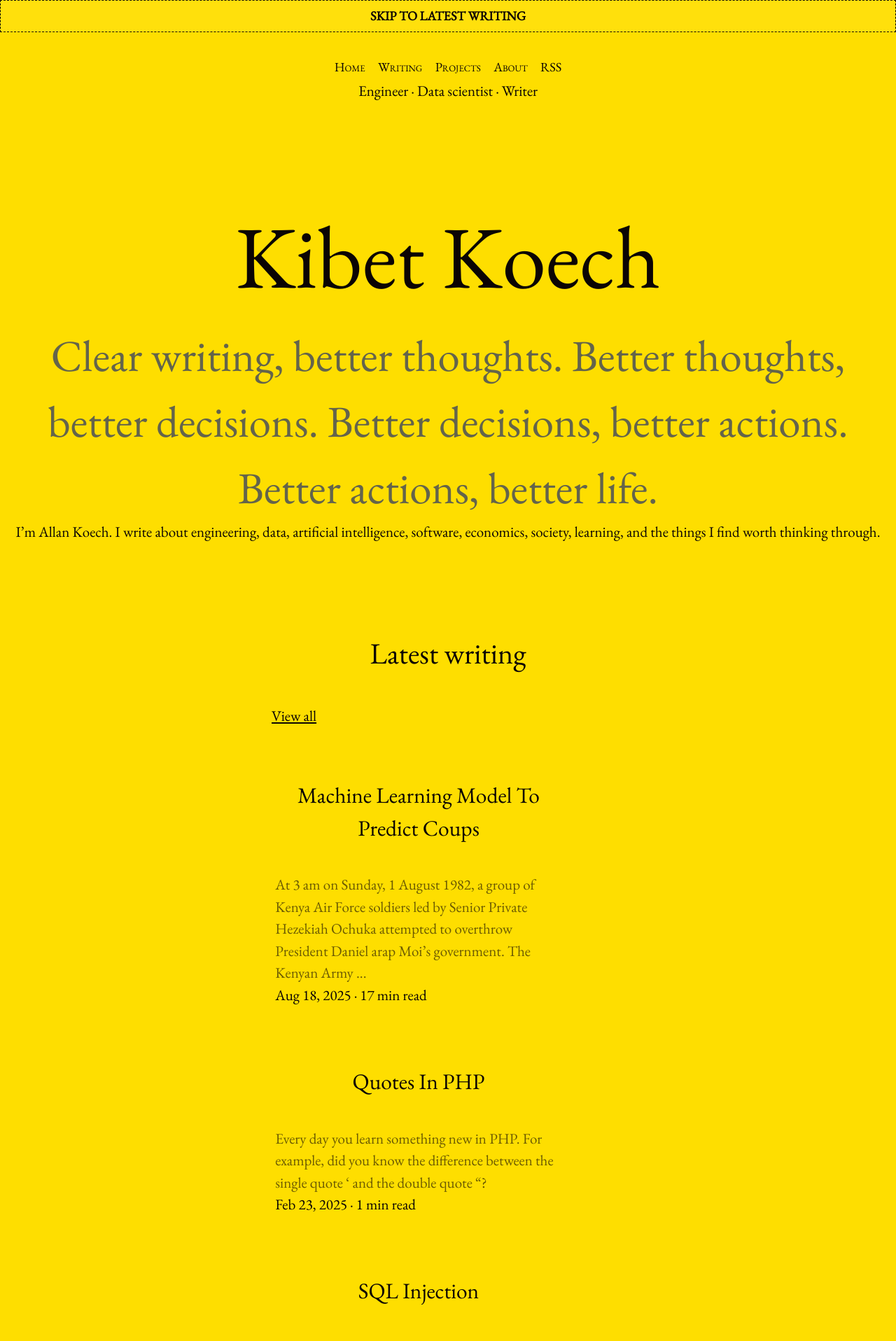
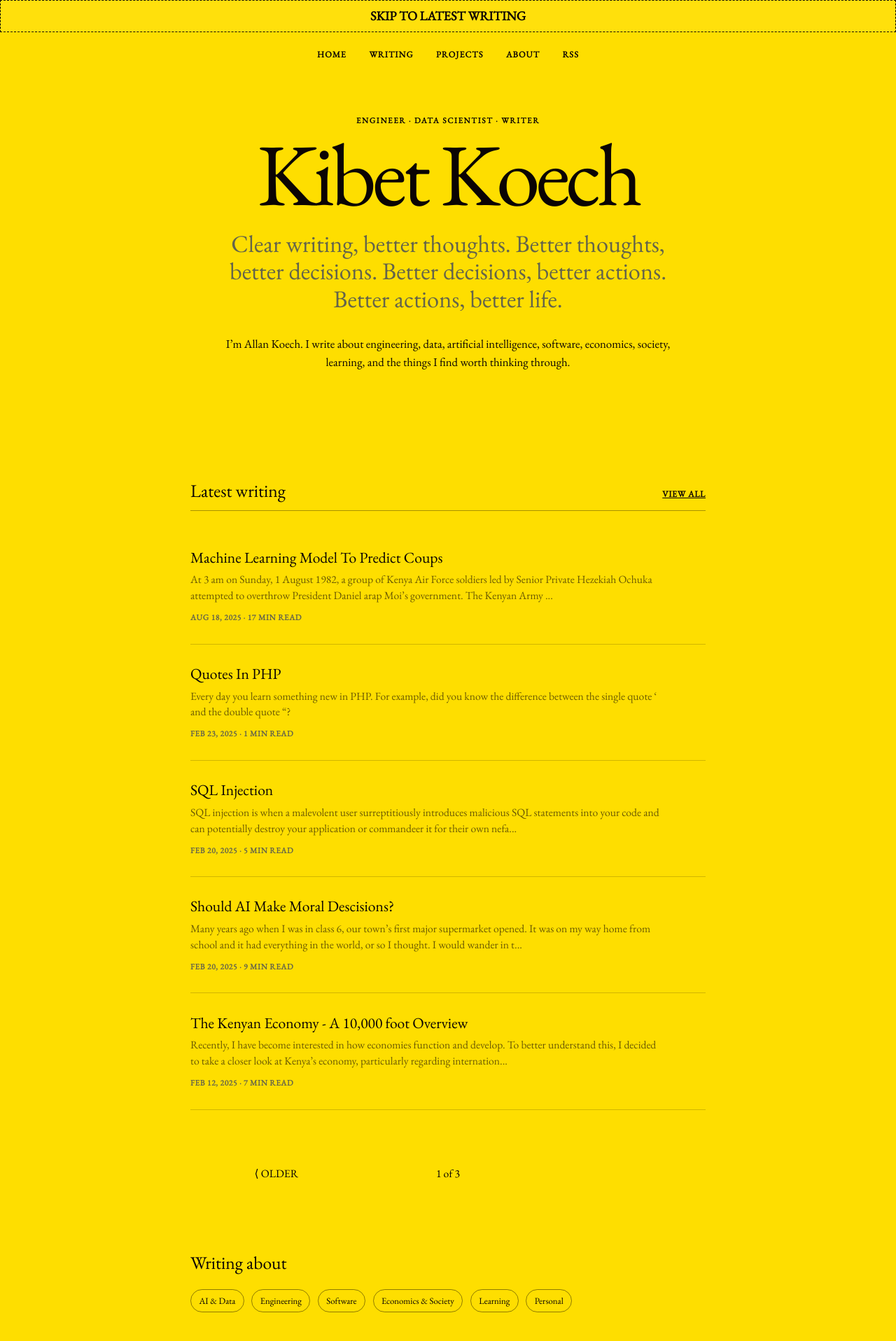
Before and after one commit to atonui/jekyll-blog, a Jekyll site: the page built from index.html, in a window 1280 px wide. Shown: the top 1916 px of the page at 70% size. Built offline with Jekyll 4.4.1, drawn with Linux system fonts in a browser that asks for light colours; the list of posts is cut into pages by our own code.

Commit message:
Load site refresh styles

```diff
--- a/assets/css/main.scss
+++ b/assets/css/main.scss
@@ -17,5 +17,6 @@ $asset_url: '{{ '/assets' | absolute_url }}';
   "post-list",
   "article",
   "footnotes",
-  "search"
+  "search",
+  "refresh"
 ;
```
